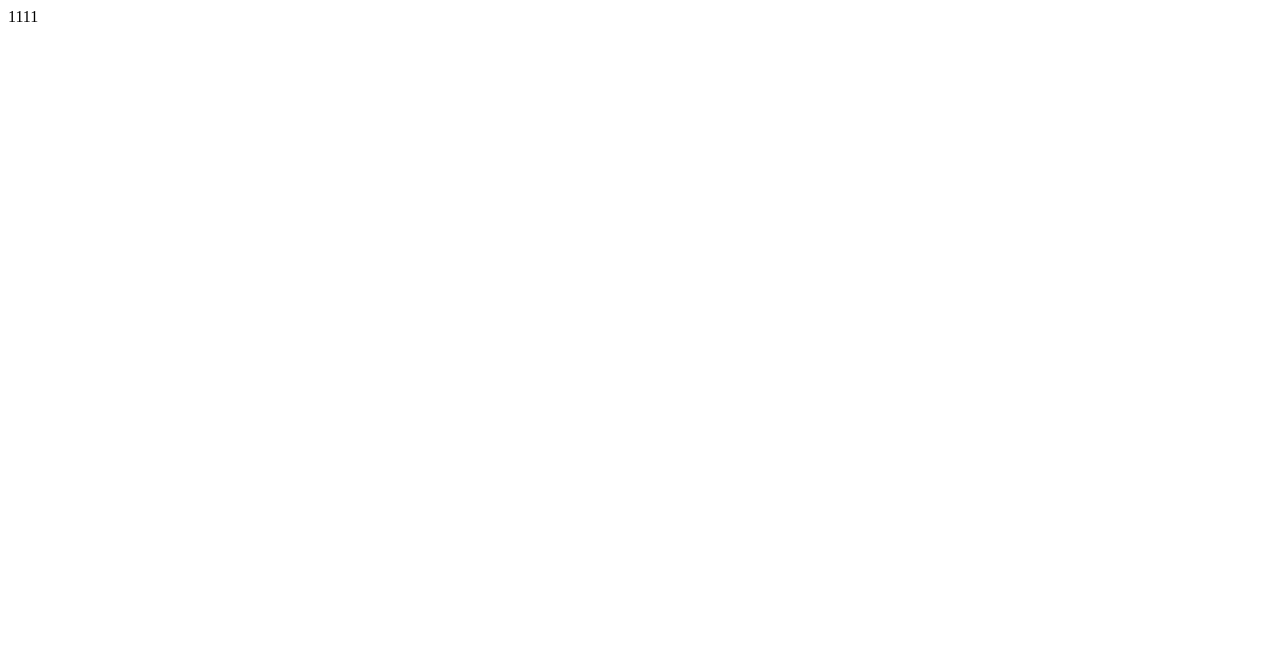
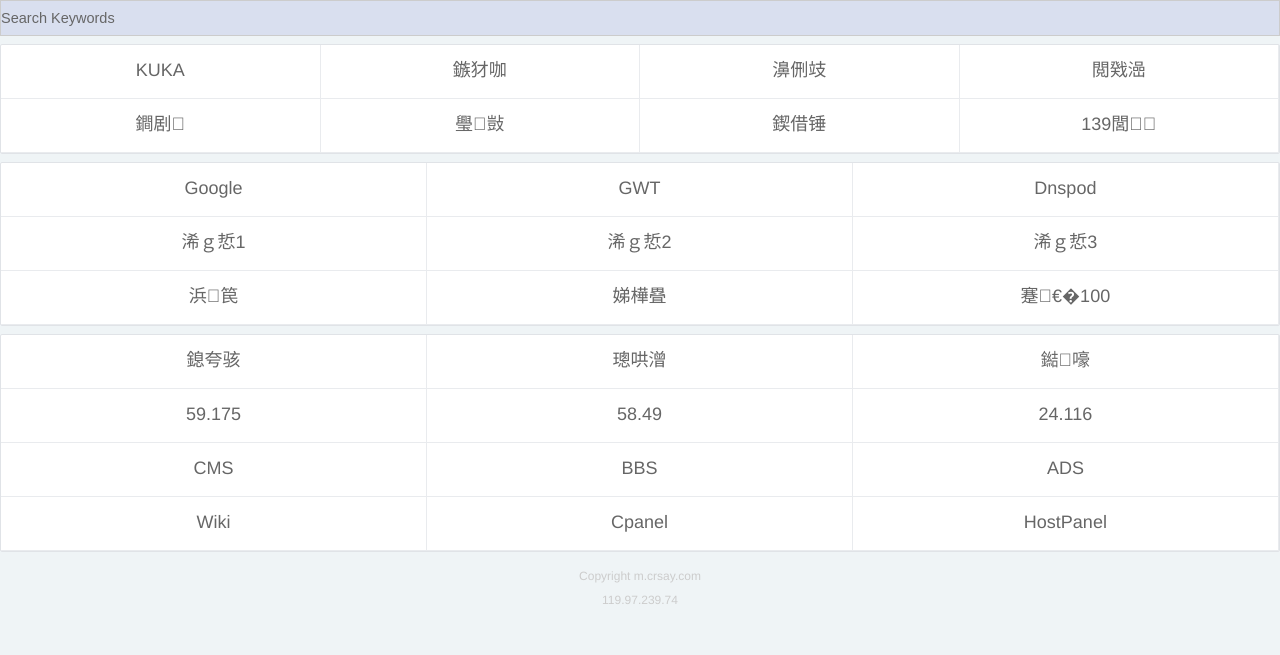
Before and after one commit to cracada/mobile, a plain HTML site: page index.html in a window 1280 px wide. Drawn offline with Linux system fonts and the light colour scheme.

Commit message:
Update index.html

```diff
--- a/index.html
+++ b/index.html
@@ -1 +1,104 @@
-1111
+
+<!DOCTYPE html>
+<html><head><meta http-equiv="Content-Type" content="text/html; charset=GBK">
+<meta charset="gbk">
+<title>KUKA MOBILE NAV</title>
+<meta name="viewport" content="width=device-width,initial-scale=1,minimum-scale=1,maximum-scale=1,user-scalable=no">
+<style>
+
+body, div, p, ul, dl, dt, dd, img, section, footer, nav{margin: 0;padding: 0; }
+body {font: 14px/1.5 "\5FAE\8F6F\96C5\9ED1",Helvetica;color: #333;  -webkit-text-size-adjust: none;  background-color: #eff4f6;-webkit-backface-visibility: hidden; }
+body{font-size: 18px;}
+a {text-decoration: none;color: #666;outline: none;}
+a:active {outline: 0 none;background-color: transparent;}
+a:-webkit-any-link {color: webkit-link;}
+li {list-style-type: none; }
+.container {min-height: 123px; }
+.clearfix {clear: both;overflow: hidden; }
+.none{display: none;}
+.mod_box {background: #fff;border: 1px solid #e0e3e7;margin-top: 10px;border-radius: 4px;margin-top: 6px;border-radius: 2px; }
+.site_nav ul {overflow: hidden;width: 100%; }
+.site_nav li {float: left;width: 25%;height: 54px;border: 1px solid #e9ebee;border-width: 0 1px 1px 0;-webkit-box-sizing: border-box;-moz-box-sizing: border-box;box-sizing: border-box; }
+.site_nav a {display: block;text-align: center;height: 35px;padding: 9px 0 9px;line-height: 33px; }
+.site_nav a:hover {background-color:#0063dc;color:#fff;}
+
+.site_nav3 ul {overflow: hidden;width: 100%; }
+.site_nav3 li {float: left;width: 33.33%;height: 54px;border: 1px solid #e9ebee;border-width: 0 1px 1px 0;-webkit-box-sizing: border-box;-moz-box-sizing: border-box;box-sizing: border-box; }
+.site_nav3 a {display: block;text-align: center;height: 35px;padding: 9px 0 9px;line-height: 33px; }
+.site_nav3 a:hover {background-color:#0063dc;color:#fff;}
+.footer {padding: 12px 0 40px;font-size: 12px;line-height: 24px;margin:auto auto;text-align:center;color:#ccc; }
+
+.p{height:2px;}
+.s {height:36px;font-size:14.5px;color:#666;background: #d9dfef;padding:3px 0;border: 1px solid #ccc;  width: 100%;-webkit-appearance: none;-moz-box-sizing:border-box;-webkit-box-sizing: border-box;vertical-align: middle;}
+</style>
+<body>
+<!--container-->
+
+<div class="container">
+<form action="http://m.baidu.com/s" method="get">
+<div><input class="s" type="text" name="word"  value="Search Keywords" onfocus="if(value=='Search Keywords') {value=''}" onblur="if (value=='') {value='Search Keywords'}"/></div></form>
+<div class="p"></div>
+  <section class="mod_box">
+    <div class="site_nav">
+	<ul class="clearfix">
+	  <li><a href="http://www.crsay.com" target="_blank">KUKA</a></li>
+	  <li><a href="http://bbs.wuyou.com/" target="_blank">无忧</a></li>
+	  <li><a href="http://bbs.weiphone.com/forum.php?mod=forumdisplay&fid=240&mobile=2" target="_blank">威锋</a></li>
+	  <li><a href="http://m.baidu.com/" target="_blank">金蝶</a></li>
+
+	  <li><a href="http://wapbaike.baidu.com/" target="_blank">百科</a></li>
+ 	  <li><a href="http://192.168.8.254/" target="_blank">路由</a></li>
+	  <li><a href="http://www.guomao96.com/" target="_blank">国贸</a></li>
+	  <li><a href="http://html5.mail.10086.cn/" target="_blank">139邮箱</a></li>
+
+	</ul>
+    </div>
+  </section>
+<div class="p"></div>
+
+    <section class="mod_box">
+    <div class="site_nav3">
+	<ul class="clearfix">
+	  <li><a href="http://m.google.com/" target="_blank">Google</a></li>
+	  <li><a href="http://www.google.com/gwt/n" target="_blank">GWT</a></li>
+	  <li><a href="http://m.dnspod.cn/" target="_blank">Dnspod</a></li>
+
+	  <li><a href="http://www.nbdaili.com/" target="_blank">代理1</a></li>
+	  <li><a href="http://taobaofou.com/" target="_blank">代理2</a></li>
+	  <li><a href="http://www.shutude.com/" target="_blank">代理3</a></li>
+
+
+
+ 	  <li><a href="http://m.jd.com/" target="_blank">京东</a></li>
+ 	  <li><a href="http://m.taobao.com/" target="_blank">淘宝</a></li>
+	  <li><a href="http://m.kuaidi100.com/" target="_blank">快递100</a></li>
+	</ul>
+    </div>
+  </section>
+</div>
+<div class="p"></div>
+
+    <section class="mod_box">
+    <div class="site_nav3">
+	<ul class="clearfix">
+	  <li><a href="http://www.rexian.net.cn/" target="_blank">房产</a></li>
+	  <li><a href="http://bbs.rexian.net.cn/" target="_blank">论坛</a></li>
+	  <li><a href="http://www.wuhan.net.cn/" target="_blank">热线</a></li>
+
+	  <li><a href="http://59.175.137.11" target="_blank">59.175</a></li>
+	  <li><a href="http://58.49.59.69/" target="_blank">58.49</a></li>
+	  <li><a href="http://202.103.24.116/" target="_blank">24.116</a></li>
+
+	  <li><a href="http://office.rexian.net.cn:31815/" target="_blank">CMS</a></li>
+	  <li><a href="http://bbs.rexian.net.cn/admin.php" target="_blank">BBS</a></li>
+	  <li><a href="http://g.rexian.net.cn/gg/" target="_blank">ADS</a></li>
+
+	  <li><a href="https://www.crsay.com/wiki/" target="_blank">Wiki</a></li>
+	  <li><a href="https://venus.laoxuehost.com:2083/login/" target="_blank">Cpanel</a></li>
+	  <li><a href="https://my.laoxuehost.net/" target="_blank">HostPanel</a></li>
+	</ul>
+    </div>
+  </section>
+</div>
+<footer class="footer">Copyright m.crsay.com<br>119.97.239.74</footer>
+</body></html>
```
